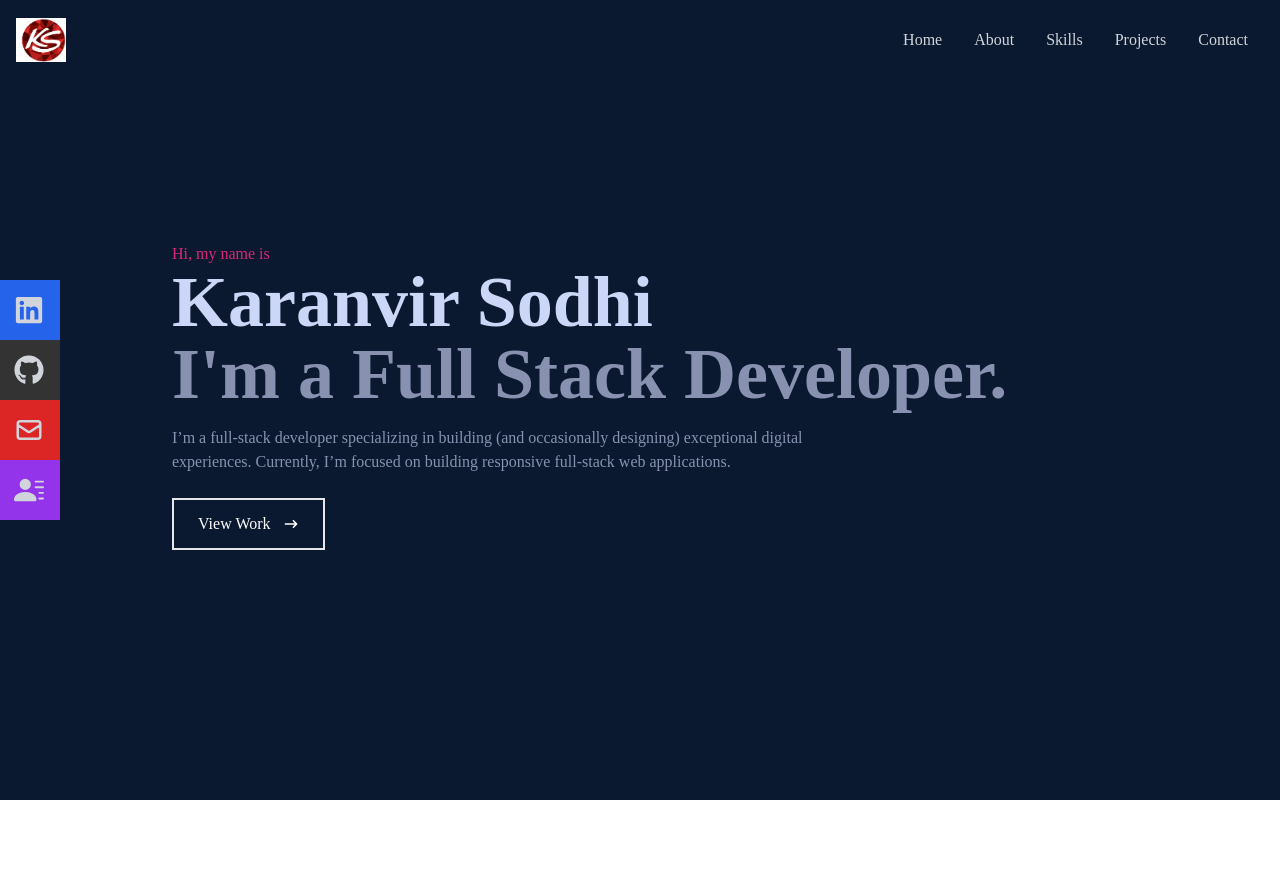
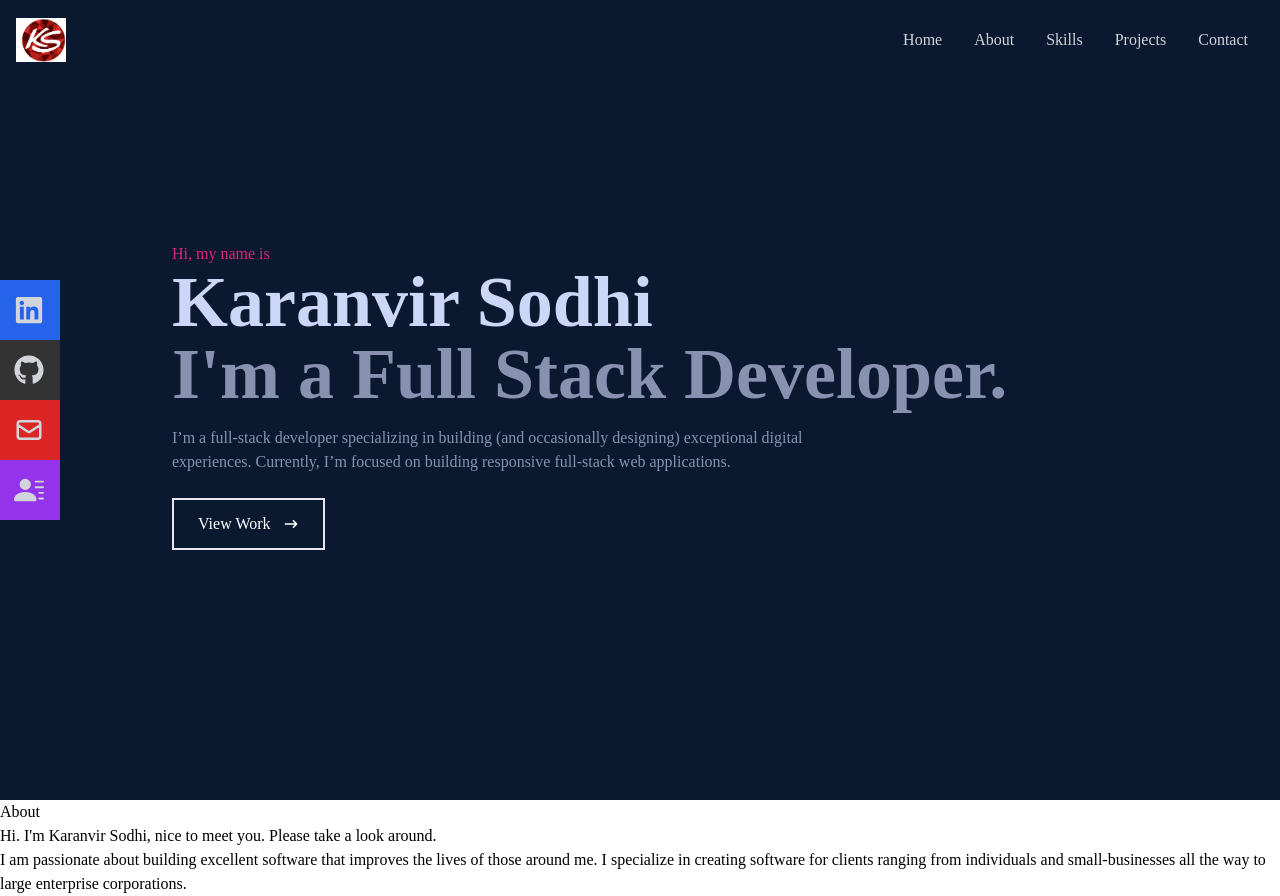
Before and after one commit to karsodhi/20-React-Portfolio, a React (Create React App) app: page / in a window 1280 px wide. Before the commit the page ends 800 px from the top, so only its background shows below. Built offline with nearby package versions, Linux system fonts and the light colour scheme.

Commit message:
added component codes and updated About.jsx

```diff
--- a/src/App.js
+++ b/src/App.js
@@ -1,3 +1,4 @@
+import About from "./components/About";
 import Home from "./components/Home";
 import Navbar from "./components/Navbar";
 
@@ -6,6 +7,7 @@ function App() {
     <div>
       <Navbar />
       <Home />
+      <About />
     </div>
   );
 }
--- /dev/null
+++ b/src/components/About.jsx
@@ -0,0 +1,31 @@
+import React from 'react';
+
+const About = () => {
+    return (
+        <div>
+            <div>
+                <div>
+                    <div>
+                        <p>
+                            About
+                        </p>
+                    </div>
+                    <div></div>
+                </div>
+                <div>
+                    <div>
+                        <p>Hi. I'm Karanvir Sodhi, nice to meet you. Please take a look around.</p>
+                    </div>
+                    <div>
+                        <p>I am passionate about building excellent software that improves
+                            the lives of those around me. I specialize in creating software
+                            for clients ranging from individuals and small-businesses all the
+                            way to large enterprise corporations.</p>
+                    </div>
+                </div>
+            </div>
+        </div>
+    );
+};
+
+export default About;
```
Also changed, not shown: src/components/Contact.jsx (added), src/components/Projects.jsx (added), src/components/Skills.jsx (added).
